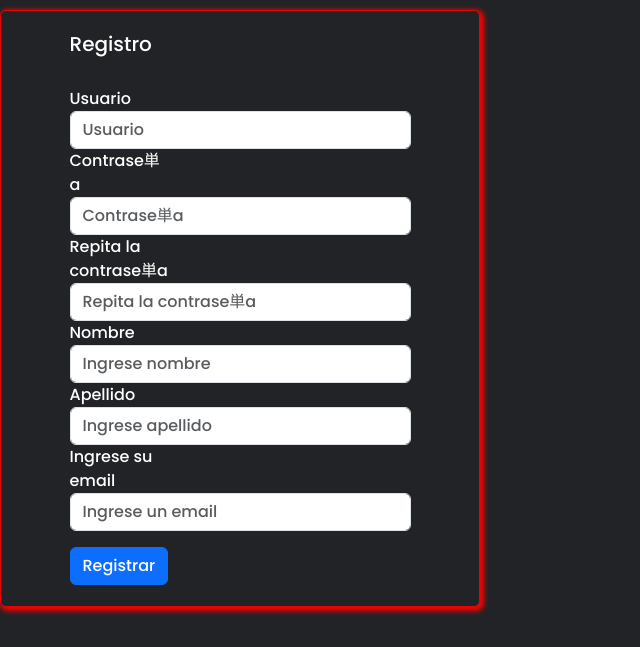
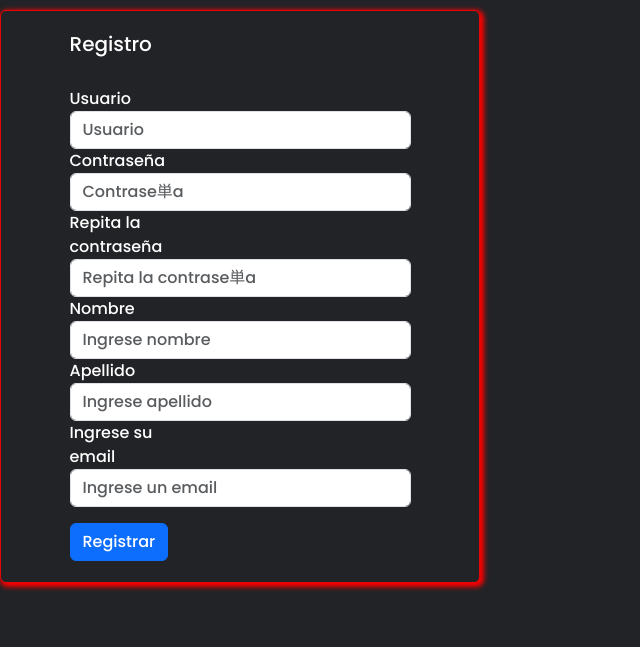
Before and after one commit to BorisSMorales/grupal_m7, a Django app: template grupal/principal/templates/registration/registro.html in a window 1280 px wide. Shown: the part 70-717 px from the top of the page, without its empty margins (0-640 px from the left). Run offline with Django 4.2, Linux system fonts and the light colour scheme; the template is opened without the code that fills it, so the values that code supplies are empty; some libraries are stand-ins or nearby versions.

Commit message:
Update registro.html

```diff
--- a/grupal/principal/templates/registration/registro.html
+++ b/grupal/principal/templates/registration/registro.html
@@ -18,12 +18,12 @@
         {% comment %} {{ form.username }} {% endcomment %}
         </div>
         <div class="form-group">
-            <label for="id_password2">Contrase単a</label>
+            <label for="id_password2">Contraseña</label>
             <input type="password" class="form-control" id="id_password1" name="password1" placeholder="Contrase単a" required>
             {% comment %} {{ form.password }} {% endcomment %}
             </div>
             <div class="form-group">
-            <label for="id_password2">Repita la contrase単a</label>
+            <label for="id_password2">Repita la contraseña</label>
             <input type="password" class="form-control" id="id_password2" name="password2" placeholder="Repita la contrase単a" required>
             {% comment %} {{ form.password }} {% endcomment %}
             </div>
```
